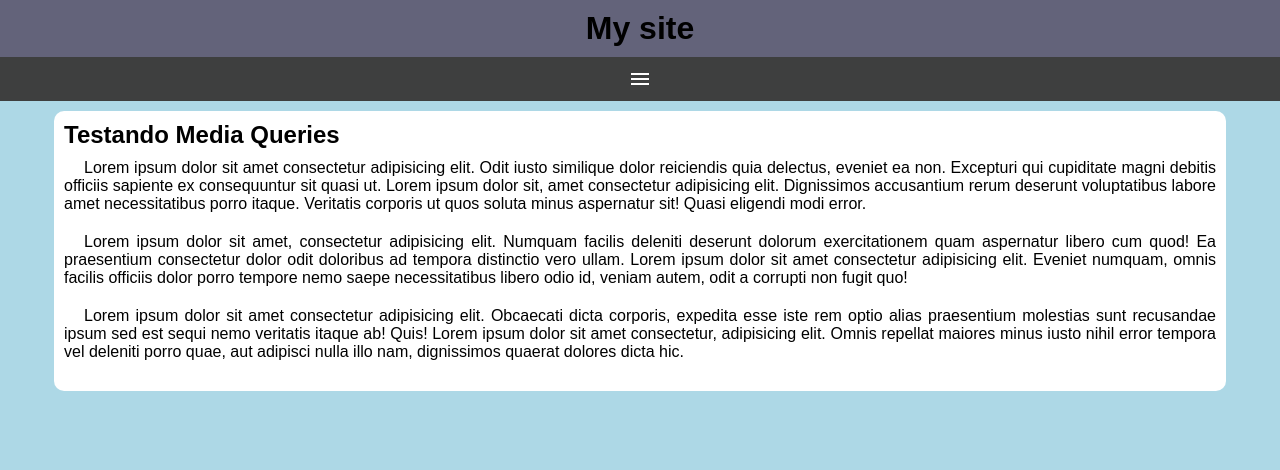
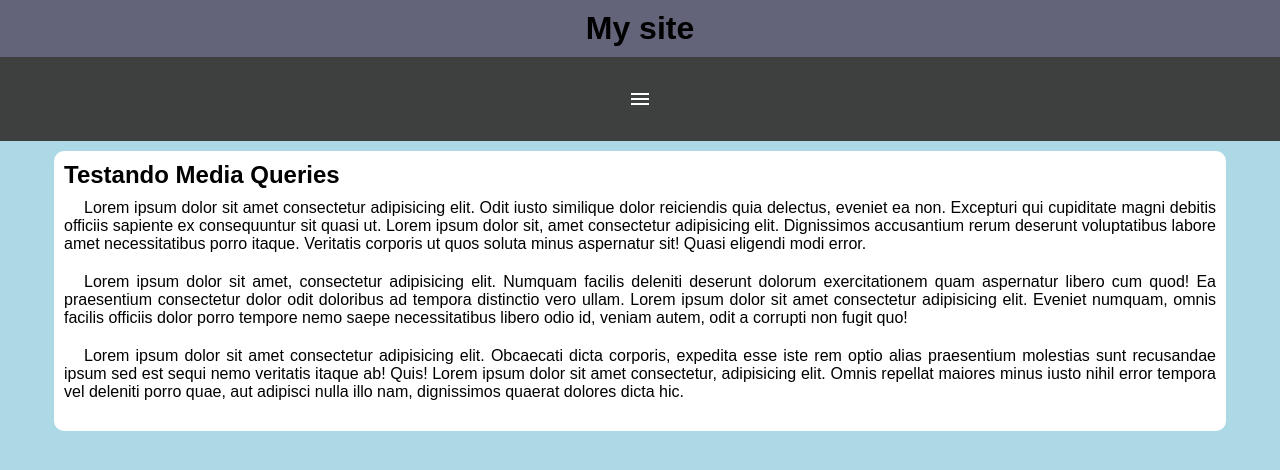
Before and after one commit to CarlosHCBessa/HTML-CSS, a plain HTML site: page EXERCÍCIOS/ex022/mq005/index.html in a window 1280 px wide. Drawn offline with nearby package versions, Linux system fonts and the light colour scheme.

Commit message:
aumentei largura do hamburguinho

```diff
--- a/EXERCÍCIOS/ex022/mq005/estilos/style.css
+++ b/EXERCÍCIOS/ex022/mq005/estilos/style.css
@@ -25,11 +25,11 @@ span#burguer {
     color: white;
     display: block;
     text-align: center;
-    padding: 10px;
+    padding: 30px;
 }
 
 span#burguer:hover {
-    background-color: white;
+    background-color: rgb(201, 201, 201);
     color: black;
     cursor: pointer;
 }
```
